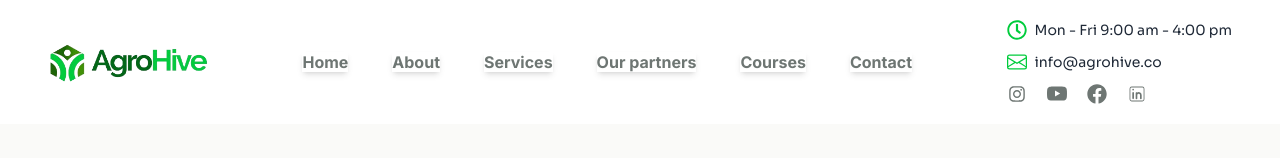
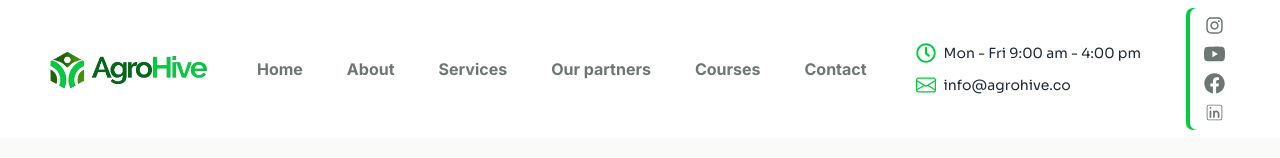
Before and after one commit to Tolexy95/agrolearn, a React (Vite) app: page / in a window 1280 px wide. Shown: the top 158 px of the page. Built offline with nearby package versions, Linux system fonts and the light colour scheme; no server answers.

Commit message:
work in progress

```diff
--- a/src/component/LandingPage/BlogCard.jsx
+++ b/src/component/LandingPage/BlogCard.jsx
@@ -4,6 +4,7 @@ import { Link, useNavigate } from 'react-router-dom';
 import { format } from 'date-fns'
 import Button from '../Button/CustomButton';
 import { ButtonSize, ButtonState } from '../Button/ButtonStyles';
+import Loader from '../Loader/loader';
 
 const BlogCard = () => {
   const navigate = useNavigate();
@@ -12,6 +13,8 @@ const BlogCard = () => {
   useEffect(() => {
     const fetchStories = async () => {
       try {
+        // Simulating a delay of 2 seconds
+        setTimeout(async () => {
           const response = await fetch('https://api.rss2json.com/v1/api.json?rss_url=https://medium.com/feed/@agrohive');
           const data = await response.json();
           setStories(data.items.slice(0, 3).map(item => {
@@ -32,8 +35,11 @@ const BlogCard = () => {
               content: { paragraphs, listItems }
             };
           }));
+          setLoading(false); // Set loading to false after data is fetched
+        }, 10000); // Delay of 2 seconds
       } catch (error) {
         console.error('Error fetching stories:', error);
+        setLoading(false); // Set loading to false in case of error
       }
     };
 
@@ -89,7 +95,10 @@ const BlogCard = () => {
             </div>
           ))
         ) : (
-          <div>Loading...</div>
+          <div className="translate-x-[110%] translate-y-1/4">
+          <Loader className="" />
+        </div>
+
         )}
       </div>
       <div className='mt-8 flex justify-end'>
--- a/src/component/LandingPage/Header.jsx
+++ b/src/component/LandingPage/Header.jsx
@@ -13,16 +13,27 @@ import { CiLinkedin } from "react-icons/ci";
 
 
 
-// const ContactInfo = () => (
+const ContactInfo = () => (
+  <div className="hidden lg:flex flex-col gap-3 cursor-pointer font-sora">
 
-// );
+  <div className="flex items-center gap-2">
+    <FaRegClock className="w-5 h-5 text-[#00cc3c]" />
+    <h6>Mon - Fri 9:00 am - 4:00 pm</h6>
+  </div>
+
+  <div className="flex items-center gap-2">
+    <BsEnvelope className="w-5 h-5 text-[#00cc3c]" />
+    <h6>info@agrohive.co</h6>
+  </div>
+</div>
+);
 
 
 const Header = () => {
   const { isNavOpen, setIsNavOpen } = useContext(SideBarContext);
 
   return (
-    <div className={`${isNavOpen ? '' : 'bg-[#fff]'} lg:bg-white font-inter text-sm fixed w-full top-0 z-10 overflow-hidden` }>
+    <div className={`${isNavOpen ? '' : 'bg-[#fff]'} lg:bg-white  font-inter text-sm fixed w-full top-0 z-10 overflow-hidden` }>
 
       <div className="flex items-center justify-between p-5 lg:px-12 lg:py-0 ">
 
@@ -38,76 +49,66 @@ const Header = () => {
           <li>
             <NavLink
               to="/"
-              className=" hover:text-[#255946] hover:text-lg hover:font-semibold shadow-md">
+              className="hover-text">
               <span className="">Home</span>
             </NavLink>
           </li>
           <li>
             <NavLink
               to="/about"
-              className=" hover:text-[#255946] hover:text-lg hover:font-semibold shadow-md" >
+              className="hover-text" >
               About
             </NavLink>
           </li>
           <li>
             <NavLink
               to="/service"
-              className="hover:text-[#255946] hover:text-lg hover:font-semibold shadow-md">
+              className="hover-text">
               Services
             </NavLink>
           </li>
           <li>
             <NavLink
               to="/partner"
-              className="hover:text-[#255946] hover:text-lg hover:font-semibold shadow-md">
+              className="hover-text">
               Our partners
             </NavLink>
           </li>
           <li>
             <NavLink
               to="/courses"
-              className=" hover:text-[#255946] hover:text-lg hover:font-semibold shadow-md" >
+              className="hover-text" >
               Courses
             </NavLink>
           </li>
+
           <li>
             <NavLink
               to="/contact"
-              className=" hover:text-[#255946] hover:text-lg hover:font-semibold shadow-md" >
+              className="hover-text" >
               Contact
             </NavLink>
           </li>
         </ul>
 
-   <div className="hidden lg:flex flex-col gap-3 cursor-pointer font-sora py-5">
+  <ContactInfo/>
 
-    <div className="flex items-center gap-2">
-      <FaRegClock className="w-5 h-5 text-[#00cc3c]" />
-      <h6>Mon - Fri 9:00 am - 4:00 pm</h6>
-    </div>
-
-    <div className="flex items-center gap-2">
-      <BsEnvelope className="w-5 h-5 text-[#00cc3c]" />
-      <h6>info@agrohive.co</h6>
-    </div>
-
-    <div className="flex items-center gap-5 text-[#6e7673]">
+  <div className="hidden lg:flex flex-col gap-2 my-2 _social-links  text-[#6e7673]">
     <NavLink to="https://www.instagram.com/agro_hive/">
-        <AiOutlineInstagram className="w-5 h-5 hover:text-[#00cc3c]" />
+      <AiOutlineInstagram className=" w-[21px] h-[21px]  hover:text-[#00cc3c]" />
     </NavLink>
     <NavLink to="https://www.youtube.com/channel/UCCH8--Svxf2TO7TLDWdP3Kg">
-        <BsYoutube className="w-5 h-5 hover:text-[#00cc3c]" />
+      <BsYoutube className="w-[21px] h-[21px]  hover:text-[#00cc3c]" />
     </NavLink>
     <NavLink to="https://www.facebook.com/agrohive?_rdc=1&_rdr">
-        <FaFacebook className="w-5 h-5 hover:text-[#00cc3c]" />
+      <FaFacebook className="w-[21px] h-[21px]  hover:text-[#00cc3c]" />
     </NavLink>
 
     <NavLink to="https://www.linkedin.com/company/agrohive/">
-        <CiLinkedin className="w-5 h-5 hover:text-[#00cc3c]" />
+      <CiLinkedin className="w-[21px] h-[21px]  hover:text-[#00cc3c]" />
     </NavLink>
   </div>
 
-  </div>
 
         <div className={`${isNavOpen ? 'hidden' : 'block'} flex lg:hidden`} onClick={() => setIsNavOpen(!isNavOpen)}>
           <svg
--- /dev/null
+++ b/src/component/Loader/loader.jsx
@@ -0,0 +1,17 @@
+import React from "react";
+
+
+const Loader = () => {
+    return (
+        <div className="loader">
+      <div className="intern">
+      </div>
+  <div className="external-shadow">
+    <div className="central">
+    </div>
+  </div>
+</div>
+    )
+}
+
+export default Loader;
--- a/src/component/layout/AppLayout.jsx
+++ b/src/component/layout/AppLayout.jsx
@@ -3,7 +3,7 @@ import Header from "../LandingPage/Header";
 import { Outlet } from "react-router-dom";
 import { SideBarContext } from "../../context/SideBarProvider";
 import ModalLayout from "./ModalLayout";
-
+// import Footer from "../LandingPage/Footer";
 
 
 function AppLayout() {
@@ -17,6 +17,7 @@ function AppLayout() {
       {isNavOpen && (
         <div className="fixed top-0 left-0  w-full h-full bg-[#176300] opacity-50 flex lg:hidden" ></div>
       )}
+      {/* <Footer/> */}
     </div>
 
   );
--- a/src/index.css
+++ b/src/index.css
@@ -35,3 +35,161 @@
     height: 9px;
     background-color: #255946;
   }
+
+
+  .loader {
+    display: flex;
+    justify-content: center;
+    align-items: center;
+    position: relative;
+    cursor: not-allowed;
+    scale: 0.7;
+  }
+
+  .central {
+    display: flex;
+    justify-content: center;
+    align-items: center;
+    position: relative;
+    width: 10em;
+    height: 10em;
+    border-radius: 50%;
+    box-shadow: 0.5em 1em 1em gray,
+      -0.5em 0.5em 1em lime,
+      0.5em -0.5em 1em cyan,
+      -0.5em -0.5em 1em yellow;
+  }
+
+  .external-shadow {
+    width: 10em;
+    height: 10em;
+    border-radius: 50%;
+    display: flex;
+    justify-content: center;
+    align-items: center;
+    position: relative;
+    box-shadow: 0.5em 0.5em 3em gray,
+      -0.5em 0.5em 3em lime,
+      0.5em -0.5em 3em cyan,
+      -0.5em -0.5em 3em yellow;
+    z-index: 999;
+    animation: rotate 3s linear infinite;
+    background-color: #212121;
+  }
+
+  .intern {
+    position: absolute;
+    color: white;
+    z-index: 9999;
+  }
+
+  .intern::before {
+    content: "100%";
+    animation: percent 2s ease-in-out infinite;
+  }
+
+  @keyframes rotate {
+    0% {
+      transform: rotate(0deg);
+    }
+
+    50% {
+      transform: rotate(180deg);
+    }
+
+    100% {
+      transform: rotate(360deg);
+    }
+  }
+
+  @keyframes percent {
+    0% {
+      content: '0%';
+    }
+
+    25% {
+      content: '25%';
+    }
+
+    33% {
+      content: '33%';
+    }
+
+    42% {
+      content: '42%';
+    }
+
+    51% {
+      content: '51%';
+    }
+
+    67% {
+      content: '67%';
+    }
+
+    74% {
+      content: '74%';
+    }
+
+    75% {
+      content: '75%';
+    }
+
+    86% {
+      content: '86%';
+    }
+
+    95% {
+      content: '95%';
+    }
+
+    98% {
+      content: '98%';
+    }
+
+    99% {
+      content: '99%';
+    }
+  }
+
+
+
+  .hover-text {
+    transition: color 1s; /* Smooth transition for text color change */
+    position: relative;
+    display: inline-block;
+    padding-top: 15px;
+    padding-bottom: 15px;
+  }
+
+  .hover-text:hover {
+    color: #00cc3c; /* Text color on hover */
+  }
+
+  /* Animation for border */
+  .hover-text::after {
+    content: '';
+    position: absolute;
+    right: 0;
+    bottom: 0;
+    width: 0%;
+    height: 3px;
+    background-color: #00cc3c; /* Border color */
+    transition: width 0.5s ease; /* Smooth animation for border */
+  }
+
+  .hover-text:hover::after {
+    width: 100%; /* Expand border on hover */
+  }
+
+  ._social-links {
+    padding: 0.5em 0.5em 0.5em 1em;
+    border-radius: 0.5em;
+    box-shadow: -4px 0px 0px #00cc3c;
+    transition: all 300ms ease;
+  }
+
+  ._social-links:hover {
+    box-shadow: -8px 0px 20px #00cc3c;
+    padding: 1em;
+  }
--- a/src/pages/Blog.jsx
+++ b/src/pages/Blog.jsx
@@ -2,7 +2,7 @@ import React, { useEffect, useState } from "react";
 import { Link } from "react-router-dom";
 import { IoMdArrowForward } from "react-icons/io";
 import { format } from 'date-fns'
-
+import Loader from "../component/Loader/loader";
 
 
 const Blog = () => {
@@ -11,6 +11,7 @@ const Blog = () => {
     useEffect(() => {
         const fetchStories = async () => {
             try {
+                setTimeout(async () => {
                 const response = await fetch('https://api.rss2json.com/v1/api.json?rss_url=https://medium.com/feed/@agrohive');
                 const data = await response.json();
                 setPost(data.items.map(item => {
@@ -31,6 +32,7 @@ const Blog = () => {
                         content: { paragraphs, listItems }
                     };
                 }));
+            }, 10000);
             } catch (error) {
                 console.error('Error fetching stories:', error);
             }
@@ -43,7 +45,9 @@ const Blog = () => {
         <div className="px-5 md:px-12 mt-10 font-inter">
 
             {!posts ? (
-                <h1>Loading...</h1>
+                 <div className=" top-1/2 left-1/2 translate-x-1/2 translate-y-1/4">
+                 <Loader className="" />
+               </div>
             ) : (
                 <div>
                     {
--- a/src/pages/Home.jsx
+++ b/src/pages/Home.jsx
@@ -5,7 +5,6 @@ import FeatureSection from '../component/LandingPage/Feature';
 import FounderSection from '../component/LandingPage/FounderSection';
 import ProjectSlide from '../component/LandingPage/ProjectSlide';
 import BlogCard from '../component/LandingPage/BlogCard';
-import Newsletter from '../component/LandingPage/Newsletter';
 
 
 const Home = () => {
@@ -16,8 +15,7 @@ const Home = () => {
       <Hr />
       <FounderSection />
       <ProjectSlide />
-      <BlogCard/>
-      <Newsletter/>
+      <BlogCard />
     </div>
 
   )
```
Also changed, not shown: src/component/LandingPage/Footer.jsx (+22 -22 lines). Lines whose indentation alone changed are shown as unchanged.
